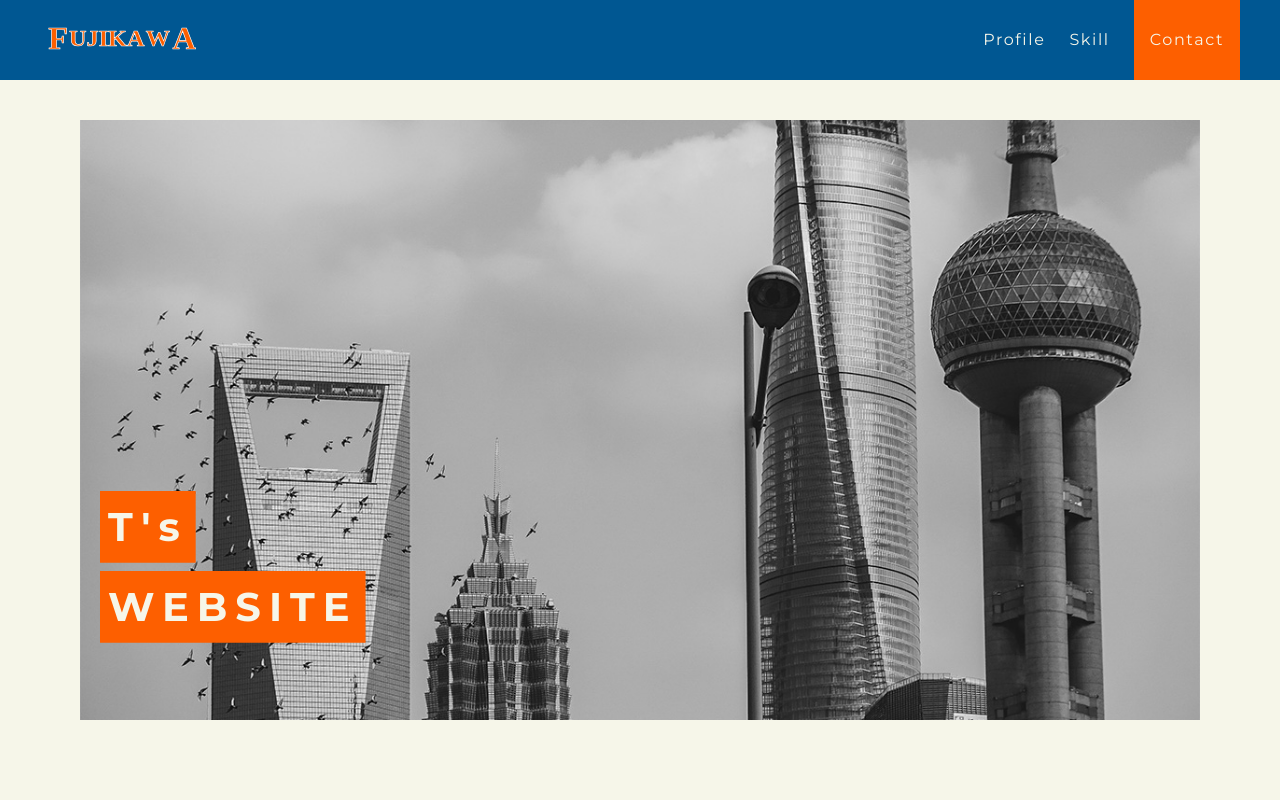
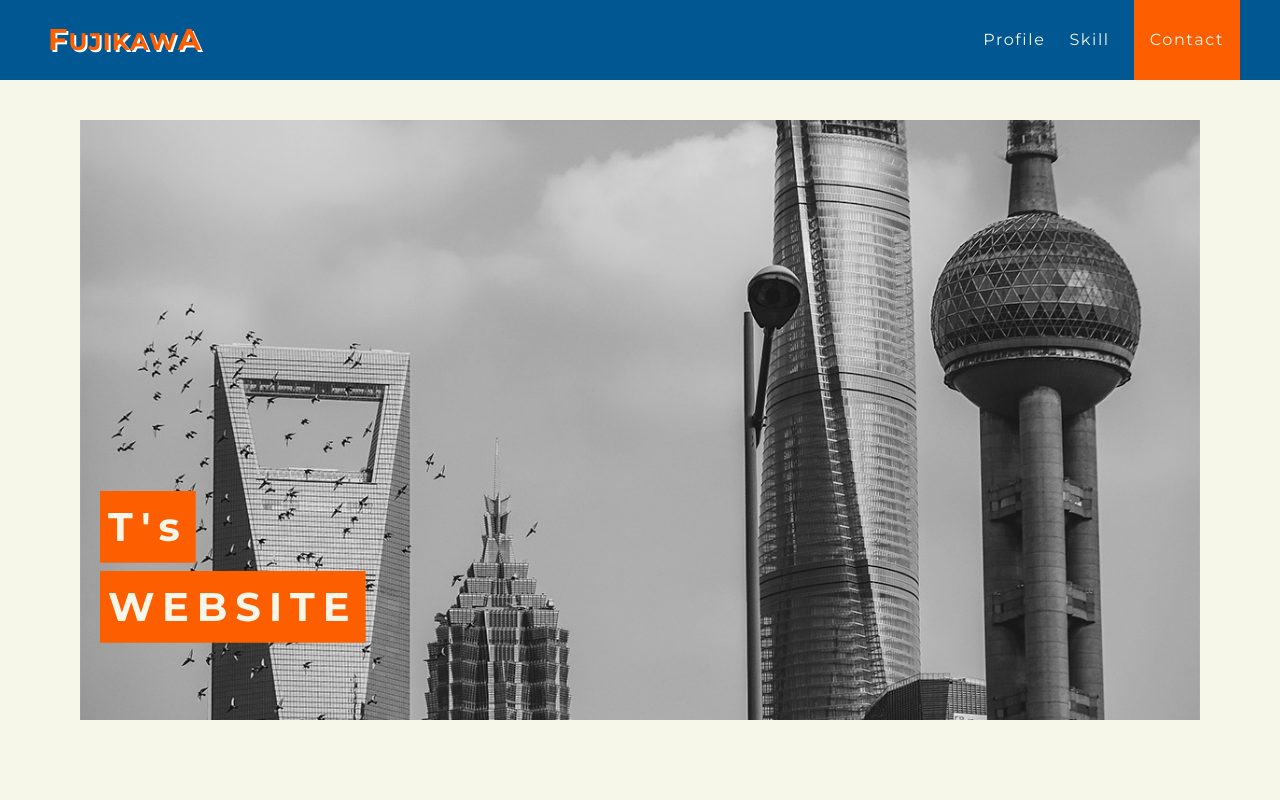
Before and after one commit to tatsuya-fujikawa/portforio, a plain HTML site: page index.html in a window 1280 px wide. Shown: the top 800 px of the page. Drawn offline with nearby package versions, Linux system fonts and the light colour scheme.

Commit message:
headerlogoをテキスト・cssへ

```diff
--- a/Sass/Objects/Project/_p-header.scss
+++ b/Sass/Objects/Project/_p-header.scss
@@ -24,9 +24,6 @@
         outline-offset: -1px;
         transition: .3s ease;
 
-        @include mq('sp') {
-            margin-right: 1px;
-        }
         a {
             display: block;
             height: 80px;
@@ -56,9 +53,20 @@
         display: flex;
         justify-content: center;
         align-items: center;
+        text-shadow: 2px 2px 0 #fff;
+
+    }
+    &__text {
+        font-weight: bold;
+        font-size: rem(24);
+        color: var(--color-accent);
 
         @include mq('sp') {
-            padding-top: rem(8);
+            font-size: rem(20);
+        }
+
+        & strong {
+            font-size: 1.25em;
         }
     }
 }
--- a/index.html
+++ b/index.html
@@ -26,7 +26,7 @@
         <div class="l-container">
             <div class="p-header__body">
                 <div class="p-header__logo">
-                    <img src="./assets/img/logo.svg" alt="" width="150px" height="40px">
+                    <p class="p-header__text u-uppercase" lang="en"><strong>f</strong>ujikaw<strong>a</strong></p><!-- /p-header__text -->
                     <h1 class="u-visually-hidden">藤川達也のポートフォリオサイト</h1>
                 </div><!-- /p-header__logo -->
                 <nav class="p-header__nav">
```
Also changed, not shown: assets/css/style.css, assets/css/style.min.css.
